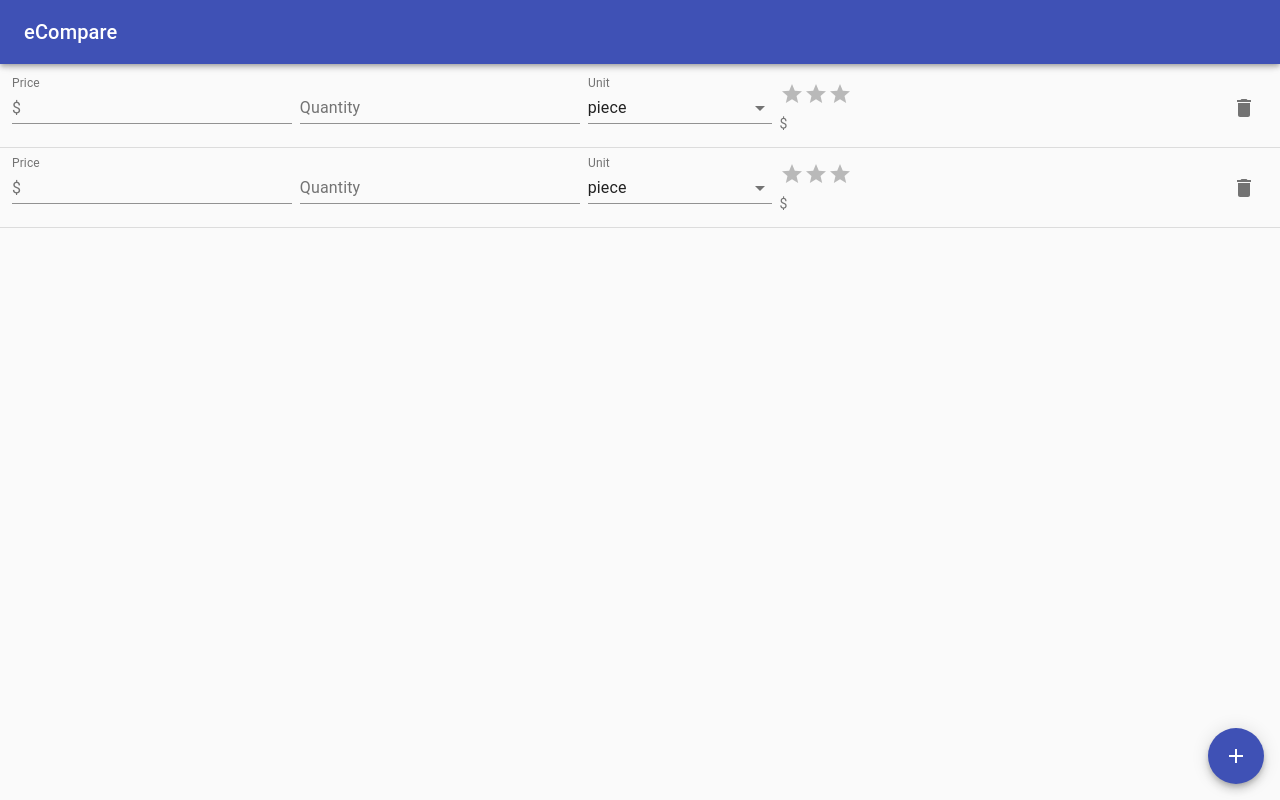
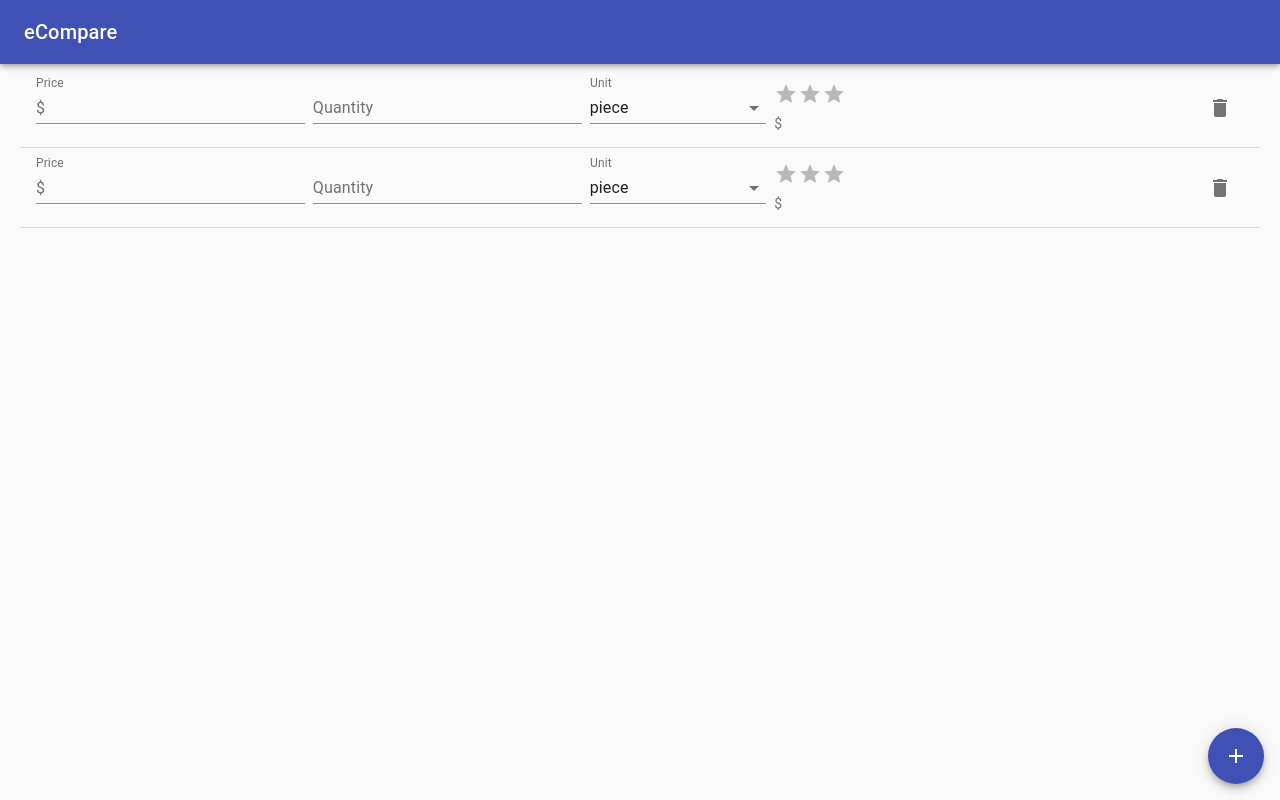
Before and after one commit to kfc103/eCompare, a React (Create React App) app: page / in a window 1280 px wide. Built offline with nearby package versions, Linux system fonts and the light colour scheme.

Commit message:
ui update

```diff
--- a/src/List.js
+++ b/src/List.js
@@ -171,6 +171,7 @@ class List extends React.Component {
           className={classes.main}
           disableGutters={true}
         >
+          <Container>
             <ListContent
               data={this.state.data}
               onChange={this.onChange}
@@ -178,6 +179,7 @@ class List extends React.Component {
               removeItem={this.removeItem}
               addItem={this.addItem}
             />
+          </Container>
           <Fab
             color="primary"
             aria-label="add"
--- a/src/Styles.js
+++ b/src/Styles.js
@@ -4,7 +4,6 @@ export const useStyles = makeStyles((theme) => {
   return {
     root: {
       width: "100vw",
-      height: "100%",
       flexGrow: 1,
       backgroundColor: theme.palette.background.paper,
       display: "flex",
```
Lines whose indentation alone changed are shown as unchanged.
